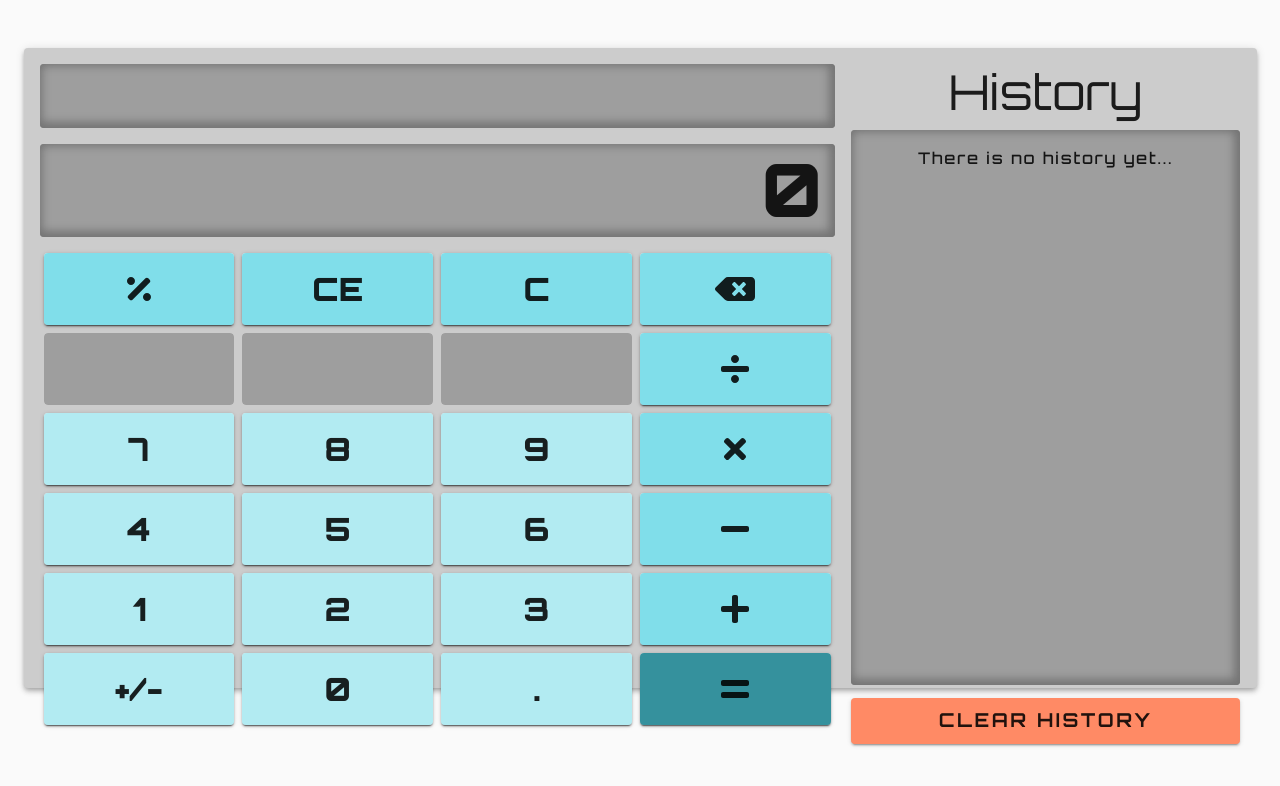
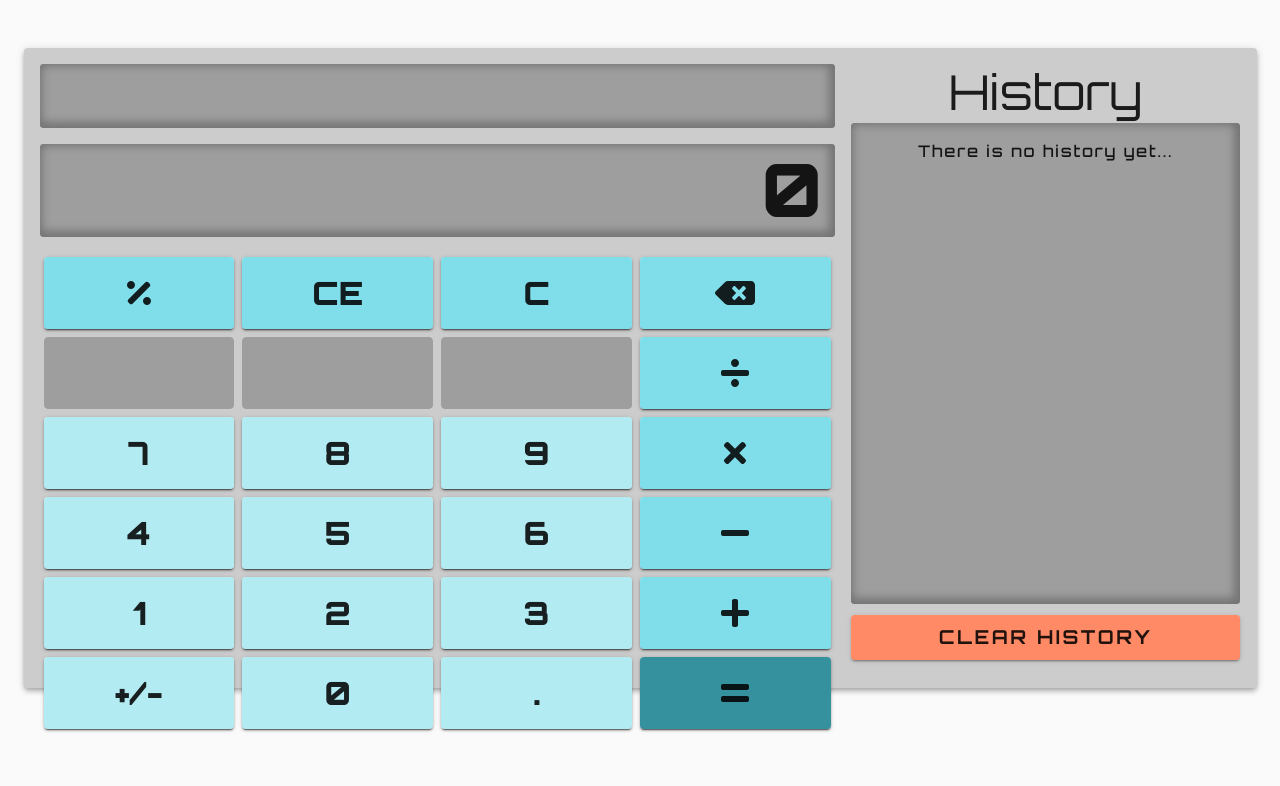
Before and after one commit to Spencer-Sch/Calculator_2.0, a React (Create React App) app: page / in a window 1280 px wide. Shown: the top 786 px of the page. Built offline with nearby package versions, Linux system fonts and the light colour scheme.

Commit message:
Edited README & made small visual tweeks to the app

```diff
--- a/src/App.js
+++ b/src/App.js
@@ -7,6 +7,7 @@ import CalculatorSection from './components/CalculatorSection';
 
 const useStyles = makeStyles((theme) => ({
   container: {
+    height: '80vh',
     minWidth: '475px',
     '@media (max-width: 1264px)': {
       maxWidth: '80vw',
@@ -16,7 +17,7 @@ const useStyles = makeStyles((theme) => ({
     backgroundColor: '#ccc',
     marginTop: '3rem',
     padding: '1rem',
-    height: '80vh',
+    height: '100%',
   },
   grid: {
     height: '100%',
--- a/src/components/CalculatorButtonArea.js
+++ b/src/components/CalculatorButtonArea.js
@@ -1,4 +1,4 @@
-import { Grid } from '@material-ui/core';
+import { Grid, makeStyles } from '@material-ui/core';
 import React from 'react';
 
 import { buttonMap } from '../constants/buttonMap.js';
@@ -7,7 +7,15 @@ import OperatorButton from './Buttons/OperatorButton';
 import NumberButton from './Buttons/NumberButton';
 import DisabledButton from './Buttons/DisabledButton';
 
+const useStyles = makeStyles((theme) => ({
+  grid: {
+    margin: 0,
+  },
+}));
+
 const CalculatorButtonArea = () => {
+  const classes = useStyles();
+
   const createButtons = buttonMap.map((button) => {
     if (button.type === 'misc') {
       return (
@@ -37,7 +45,14 @@ const CalculatorButtonArea = () => {
   });
 
   return (
-    <Grid container item spacing={1} xs={12} data-testid="buttonArea">
+    <Grid
+      container
+      item
+      className={classes.grid}
+      spacing={1}
+      xs={12}
+      data-testid="buttonArea"
+    >
       {createButtons}
     </Grid>
   );
--- a/src/components/CalculatorSection.js
+++ b/src/components/CalculatorSection.js
@@ -5,7 +5,7 @@ import EquationArea from './EquationArea';
 
 const useStyles = makeStyles((theme) => ({
   grid: {
-    justifyContent: 'center',
+    height: '100%',
   },
 }));
 
--- a/src/components/HistoryCardArea.js
+++ b/src/components/HistoryCardArea.js
@@ -8,9 +8,8 @@ const useStyles = makeStyles((theme) => ({
   ul: {
     margin: '0',
     padding: '0',
-    height: '38.4rem',
-    overflowX: 'hidden',
-    overflowY: 'scroll',
+    height: '37.2rem',
+    overflow: 'auto',
   },
   typographyGrid: {
     paddingTop: '1rem',
@@ -20,7 +19,7 @@ const useStyles = makeStyles((theme) => ({
     letterSpacing: '0.11rem',
   },
   grid: {
-    height: '84%',
+    height: '81.2%',
     backgroundColor: grey[500],
     borderRadius: theme.shape.borderRadius,
     marginBottom: theme.spacing(2),
```
Also changed, not shown: 1 other file (tests, documents, lock files or other folders).
